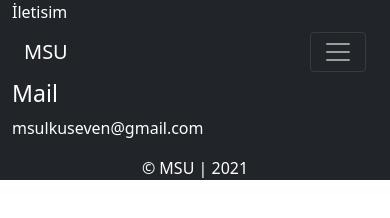
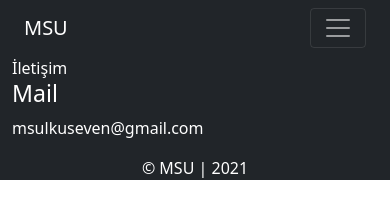
Before and after one commit to MSUlkuseven/MSUlkuseven.github.io, a plain HTML site: page iletisim.html in a window 390 px wide. Drawn offline with nearby package versions, Linux system fonts and the light colour scheme.

```diff
--- a/iletisim.html
+++ b/iletisim.html
@@ -9,9 +9,9 @@
 </head>
 <body>
  <div class="container bg-dark text-white">
-        <header>İletisim</header>
 
-        <nav class="nav navbar navbar-expand-lg navbar-dark bg-dark nav-pills mx-auto " style =" background-color: red;">
+
+        <nav class="nav navbar navbar-expand-lg navbar-dark bg-dark nav-pills mx-auto " >
             <div class="container-fluid">
               <a class="navbar-brand" href="#">MSU</a>
               <button class="navbar-toggler" type="button" data-bs-toggle="collapse" data-bs-target="#navbarNav" aria-controls="navbarNav" aria-expanded="false" aria-label="Toggle navigation">
@@ -41,6 +41,7 @@
             </div>
           </nav>
         <div id="iletisim">
+          <header>İletişim</header>
             <h3>Mail</h3>
             <address>msulkuseven@gmail.com</address>
 
```
Also changed, not shown: blog.html (+1 -1 lines), galeri.html (+1 -1 lines).
